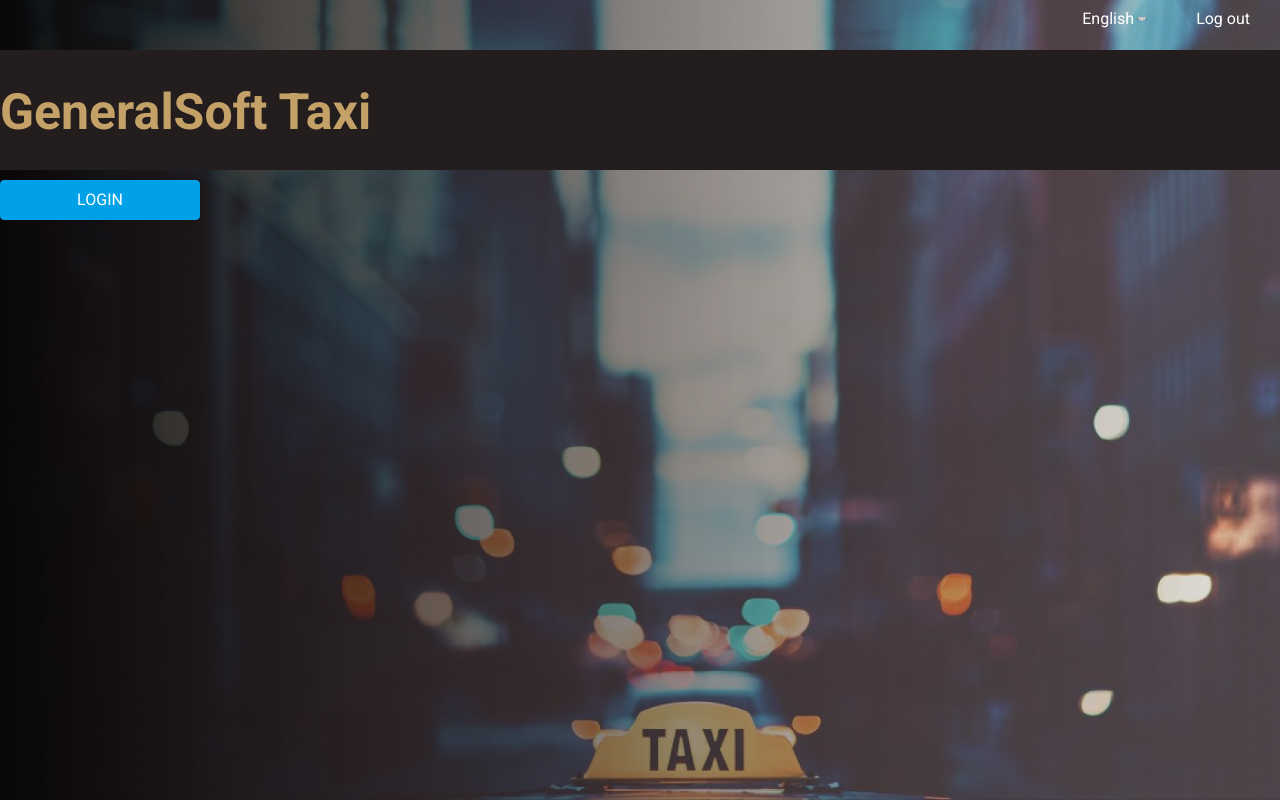
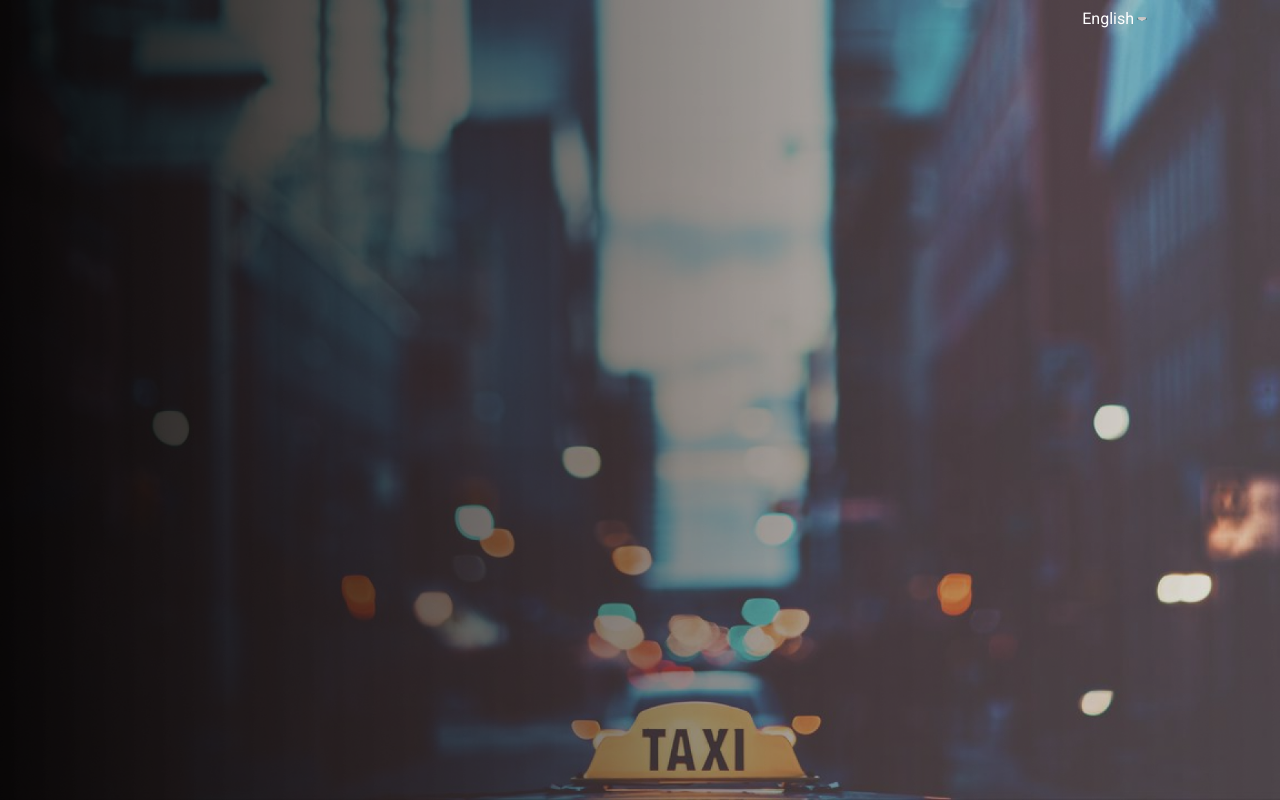
Before and after one commit to grigory-lebedev-usa/circle-ci-e2e-tests, a React (Create React App) app: page / in a window 1280 px wide. Built offline with nearby package versions, Linux system fonts and the light colour scheme.

Commit message:
page-wrapper done [TAXIT-33]

```diff
--- a/src/App.jsx
+++ b/src/App.jsx
@@ -1,73 +1,14 @@
-import React, { useState } from 'react';
+import React from 'react';
 
 import './App.css';
+import Header from './components/Header/Header';
 import PageWrapper from './shared/components/PageWrapper/PageWrapper';
-// import uniqid from 'uniqid';
-
-// import FormInput from './shared/components/form-elements/FormInput/FormInput';
-// import FormCheckbox from './shared/components/form-elements/FormCheckbox/FormCheckbox';
-// import FormDropDown from './shared/components/form-elements/FormDropDown/FormDropDown';
-import FormButton from './shared/components/form-elements/FormButton/FormButton';
-// import Textarea from './shared/components/Textarea/Textarea';
-// import ProgressSpinner from './shared/components/ProgressSpinner/ProgressSpinner';
-// import Notifications from './shared/components/Notifications/Notifications';
-// import Modal from './shared/components/Modal/Modal';
-// import Link from './shared/components/Link/Link';
-// import Hint from './shared/components/Hint/Hint';
-// import DropDown from './shared/components/DropDown/DropDown';
-// import Button from './shared/components/Button/Button';
-// import { MAX_NOTIFICATION_NUMBER } from './shared/components/Notifications/notifications.constants';
-// import { buttonColors, buttonSizes } from './shared/components/Button/button.constants';
-// import { notificationTypes } from './shared/components/Notifications/components/Notification/notification.constants';
-// import { inputTypes } from './shared/components/form-elements/FormInput/form-input.constants';
 
 function App() {
-  // const [visibilitySpinner, setVisibilitySpinner] = useState(false);
-  // const [openedModal, setOpenedModal] = useState(false);
-  const [isLogin, setIsLogin] = useState(true);
-  // const [notifications, setNotifications] = useState([]);
-  // const notificationsRef = useRef([]);
-
-  // const openModal = () => {
-  //   setOpenedModal(true);
-  // };
-
-  // const closeModal = () => {
-  //   setOpenedModal(false);
-  // };
-
-  // const showNotification = (text, type) => {
-  //   if (notifications.length === MAX_NOTIFICATION_NUMBER) {
-  //     notificationsRef.current.shift();
-  //   }
-  //   notificationsRef.current.push({ text, type, id: uniqid() });
-  //   setNotifications([...notificationsRef.current]);
-  // };
-
-  // const deleteNotification = useCallback((id) => {
-  //   notificationsRef.current = notificationsRef.current.filter(
-  //     (notification) => notification.id !== id
-  //   );
-  //   setNotifications(notificationsRef.current);
-  // }, []);
-
-  // const showSpinner = () => {
-  //   setVisibilitySpinner(true);
-  //   setTimeout(() => {
-  //     setVisibilitySpinner(false);
-  //   }, 3000);
-  // };
-
-  const handleLogout = () => {
-    setIsLogin(false);
-  };
   return (
     <div>
-      {/* <Notifications notifications={notifications} onDelete={deleteNotification} />
-      <ProgressSpinner isOpened={visibilitySpinner} />
-       */}
-      <PageWrapper isLogin={isLogin} logout={handleLogout}>
-        <FormButton onClick={() => setIsLogin(true)}>Login</FormButton>
+      <PageWrapper>
+        <Header />
       </PageWrapper>
     </div>
   );
--- /dev/null
+++ b/src/components/Header/Header.jsx
@@ -0,0 +1,30 @@
+import React from 'react';
+
+import PropTypes from 'prop-types';
+
+import Navigation from './components/Navigation/Navigation';
+
+import classes from './header.module.css';
+
+function Header({ isLogin }) {
+  return (
+    <div>
+      <Navigation isLogin={isLogin} />
+      {isLogin && (
+        <div className={classes.header}>
+          <div className={classes.container}>
+            <div className={classes.header__content}>
+              <h1 className={classes.header__title}>GeneralSoft Taxi</h1>
+            </div>
+          </div>
+        </div>
+      )}
+    </div>
+  );
+}
+
+Header.propTypes = {
+  isLogin: PropTypes.func.isRequired
+};
+
+export default Header;
--- /dev/null
+++ b/src/components/Header/components/Navigation/Navigation.jsx
@@ -0,0 +1,36 @@
+import React from 'react';
+
+import PropTypes from 'prop-types';
+
+import DropDown from '../../../../shared/components/DropDown/DropDown';
+
+import classes from './navigation.module.css';
+
+function Navigation({ isLogin }) {
+  return (
+    <div>
+      <div className={classes.dropdown__block}>
+        <DropDown
+          items={[
+            { id: 1, value: 'English' },
+            { id: 2, value: 'Russian' },
+            { id: 3, value: 'German' }
+          ]}
+        />
+      </div>
+      {isLogin && (
+        <div className={classes.logout__block}>
+          <button className={classes.logout_btn} type="submit">
+            Log out
+          </button>
+        </div>
+      )}
+    </div>
+  );
+}
+
+Navigation.propTypes = {
+  isLogin: PropTypes.func.isRequired
+};
+
+export default Navigation;
--- /dev/null
+++ b/src/components/Header/components/Navigation/navigation.module.css
@@ -0,0 +1,21 @@
+.dropdown__block {
+  position: absolute;
+  top: 10px;
+  right: 130px;
+}
+
+.logout__block {
+  position: absolute;
+  top: 10px;
+  right: 30px;
+}
+
+.logout_btn {
+  color: #fff;
+  background: none;
+  border: none;
+  cursor: pointer;
+  margin: 0;
+  padding: 0;
+  box-sizing: border-box;
+}
--- /dev/null
+++ b/src/components/Header/header.module.css
@@ -0,0 +1,22 @@
+.container {
+  max-width: 1600px;
+  margin: 0 auto;
+  box-sizing: border-box;
+}
+
+.header {
+  margin-top: 40px;
+  width: 100%;
+  height: 120px;
+  background: #241D1E;
+}
+
+.header__content {
+  display: flex;
+  align-items: center;
+}
+
+.header__title {
+  color: #C4A267;
+  font-size: 50px;
+}
--- a/src/shared/components/PageWrapper/PageWrapper.jsx
+++ b/src/shared/components/PageWrapper/PageWrapper.jsx
@@ -2,52 +2,14 @@ import React from 'react';
 
 import PropTypes from 'prop-types';
 
-import DropDown from '../DropDown/DropDown';
-
 import classes from './page-wrapper.module.css';
 
-function PageWrapper({ children, isLogin, logout }) {
-  return (
-    <div className={classes.wrapper}>
-      <div className={classes.dropdown__block}>
-        <DropDown
-          items={[
-            { id: 1, value: 'English' },
-            { id: 2, value: 'Russian' },
-            { id: 3, value: 'German' }
-          ]}
-        />
-      </div>
-      {isLogin && (
-        <div className={classes.logout__block}>
-          <button onClick={logout} className={classes.logout_btn} type="submit">
-            Log out
-          </button>
-        </div>
-      )}
-      {isLogin && (
-        <div className={classes.header}>
-          <div className={classes.container}>
-            <div className={classes.header__content}>
-              <h1 className={classes.header__title}>GeneralSoft Taxi</h1>
-            </div>
-          </div>
-        </div>
-      )}
-
-      {children}
-    </div>
-  );
+function PageWrapper({ children }) {
+  return <div className={classes.wrapper}>{children}</div>;
 }
 
 PageWrapper.propTypes = {
-  children: PropTypes.node.isRequired,
-  isLogin: PropTypes.bool,
-  logout: PropTypes.func.isRequired
-};
-
-PageWrapper.defaultProps = {
-  isLogin: false
+  children: PropTypes.node.isRequired
 };
 
 export default PageWrapper;
--- a/src/shared/components/PageWrapper/page-wrapper.module.css
+++ b/src/shared/components/PageWrapper/page-wrapper.module.css
@@ -9,49 +9,3 @@
   background-position: 0 bottom;
   background-repeat: no-repeat;
 }
-
-.container {
-  max-width: 1600px;
-  margin: 0 auto;
-  position: relative;
-  box-sizing: border-box;
-}
-
-.dropdown__block {
-  position: absolute;
-  top: 10px;
-  right: 130px;
-}
-
-.logout__block {
-  position: absolute;
-  top: 10px;
-  right: 30px;
-}
-
-.logout_btn {
-  color: #fff;
-  background: none;
-  border: none;
-  cursor: pointer;
-  margin: 0;
-  padding: 0;
-  box-sizing: border-box;
-}
-
-.header {
-  margin-top: 50px;
-  width: 100%;
-  height: 120px;
-  background: #241D1E;
-}
-
-.header__content {
-  display: flex;
-  align-items: center;
-}
-
-.header__title {
-  color: #C4A267;
-  font-size: 50px;
-}
```
